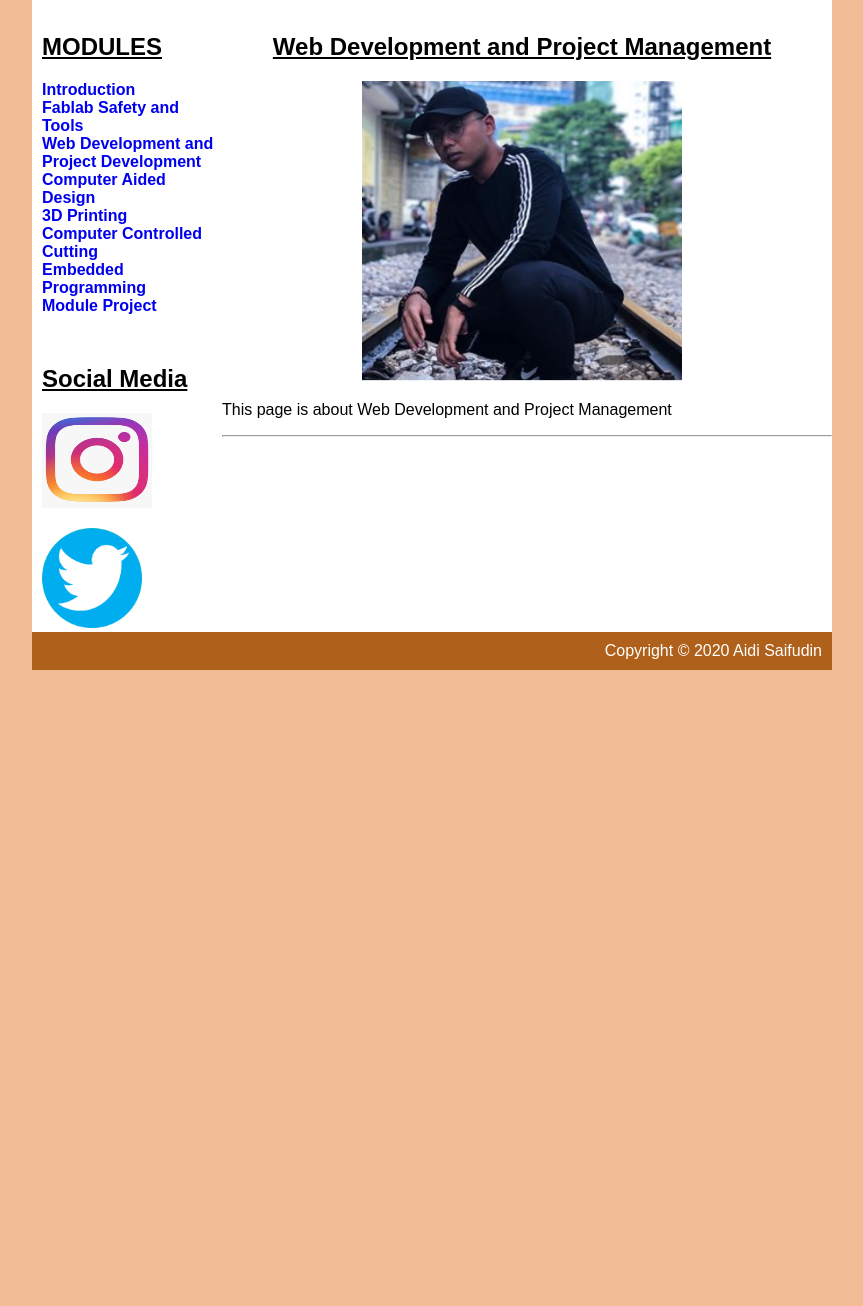
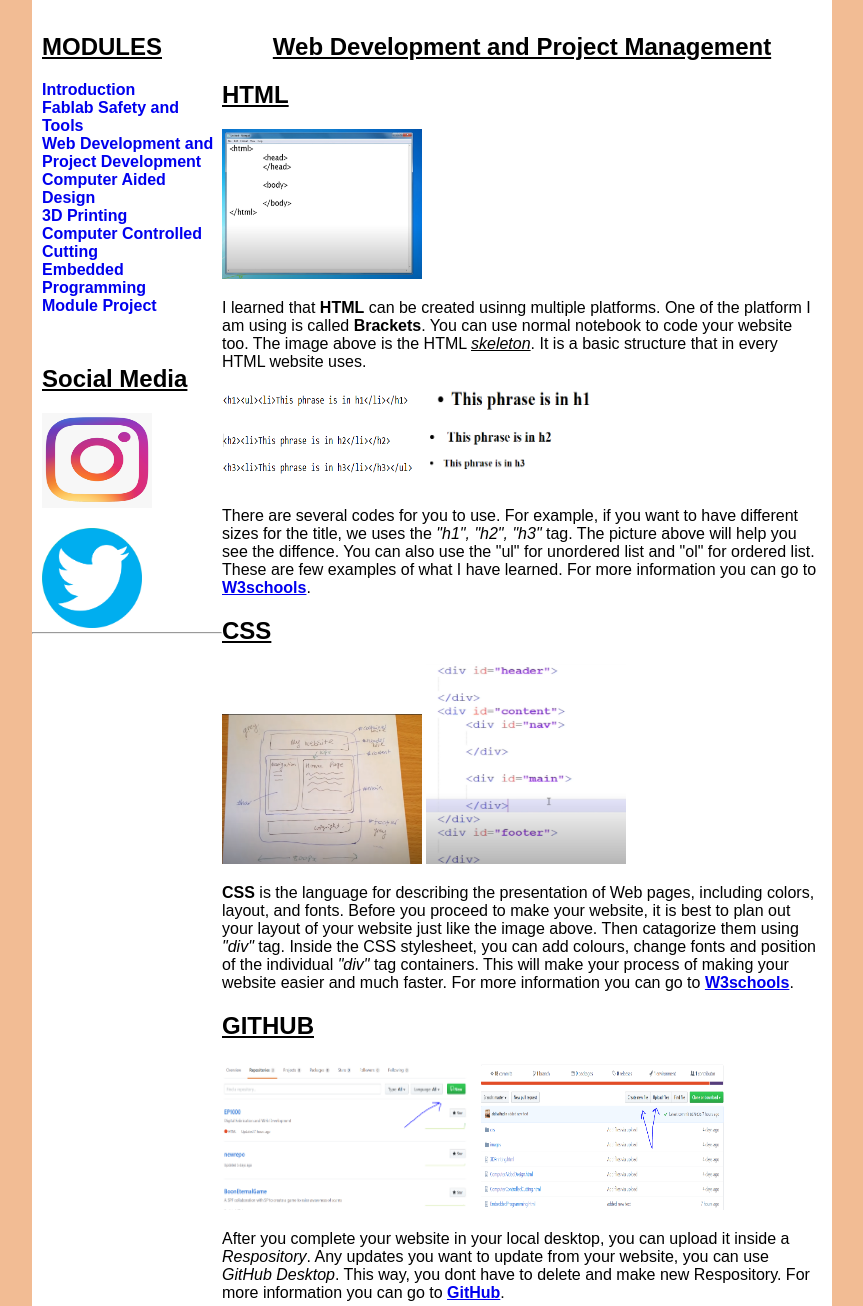
Before and after one commit to aidisaifudin/EP1000, a plain HTML site: page WebDevandProject.html in a window 1280 px wide. Shown: the part 77-1383 px from the top of the page, without its empty margins (208-1071 px from the left). Before the commit the page ends 800 px from the top, so only its background shows below. Drawn offline with Linux system fonts and the light colour scheme.

Commit message:
changes to WedDev

```diff
--- a/WebDevandProject.html
+++ b/WebDevandProject.html
@@ -26,12 +26,30 @@
  <div id="mainTitle">
 
 <h2><u>Web Development and Project Management</u></h2>
-<p><img src="images/Aidi.PNG" width="320" height="300" </p>
+
 
 </div>
 
+<p><h2><u>HTML</u></h2></p>
+<p><img src="images/skeletonhtml.PNG" width="200" height="150" alt="skeleton" /> </p>
 
-<p>This page is about Web Development and Project Management</p>
+<p>I learned that <b>HTML</b> can be created usinng multiple platforms. One of the platform I am using is called <b>Brackets</b>. You can use normal notebook to code your website too. The image above is the HTML <u><i>skeleton</i></u>. It is a basic structure that in every HTML website uses. </p>
+
+    <p><img src="images/titlesizecode.PNG" width="200" height="100" alt="titlesizecode" /> <img src="images/titlesizecodeoutcome.PNG" width="200" height="100" alt="titlesizecodeoutcome"/> </p>
+
+<p>There are several codes for you to use. For example, if you want to have different sizes for the title, we uses the <i>"h1", "h2", "h3"</i> tag. The picture above will help you see the diffence. You can also use the "ul" for unordered list and "ol" for ordered list. These are few examples of what I have learned. For more information you can go to <a class="selected" href="https://www.w3schools.com/"> <b><u>W3schools</u></b></a>.</p>
+
+<p><h2><b><u>CSS</u></b></h2></p>
+    <p><img src="images/CssPlan.PNG" width="200" height="150" alt="cssPlan" /> <img src="images/cssCode.PNG" width="200" height="200" alt="cssCode" /></p>
+
+<p><b>CSS</b> is the language for describing the presentation of Web pages, including colors, layout, and fonts. Before you proceed to make your website, it is best to plan out your layout of your website just like the image above. Then catagorize them using <i>"div"</i> tag. Inside the CSS stylesheet, you can add colours, change fonts and position of the individual <i>"div"</i> tag containers. This will make your process of making your website easier and much faster. For more information you can go to <a class="selected" href="https://www.w3schools.com/"> <b><u>W3schools</u></b></a>.</p>
+
+<p><h2><b><u>GITHUB</u></b></h2></p>
+
+    <p><img src="images/newRepo.PNG" width="250" height="150" alt="newRepo" /> <img src="images/uploadRepo.PNG" width="250" height="150" /></p>
+
+<p> After you complete your website in your local desktop, you can upload it inside a <i>Respository</i>. Any updates you want to update from your website, you can use <i>GitHub Desktop</i>. This way, you dont have to delete and make new Respository. For more information you can go to <a class="selected" href="https://github.com/"><b><u>GitHub</u></b></a>. </p>
+
 
     </div>
 
```
Also changed, not shown: images/CssPlan.PNG (added), images/cssCode.PNG (added), images/newRepo.PNG (added), images/skeletonhtml.PNG (added), images/titlesizecode.PNG (added), images/titlesizecodeoutcome.PNG (added), images/uploadRepo.PNG (added).
